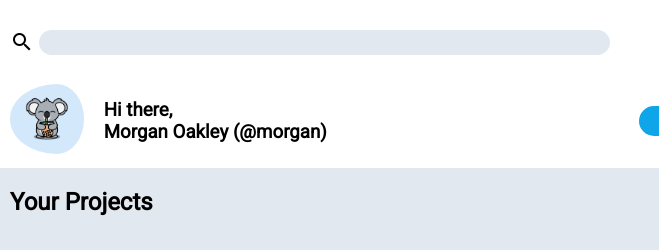
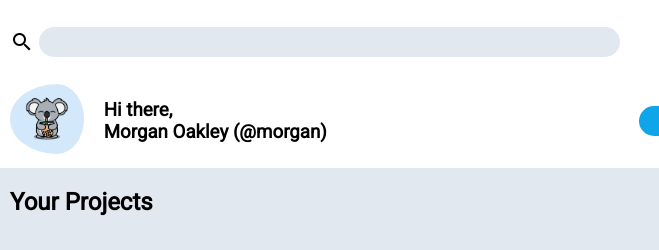
Before and after one commit to Nimidevs/dashboard-project, a plain HTML site: page index.html in a window 1280 px wide. Shown: the top 250 px of the page, 286-945 px from the left. Drawn offline with Linux system fonts and the light colour scheme.

Commit message:
modified header searchbar

```diff
--- a/style.css
+++ b/style.css
@@ -54,14 +54,17 @@ header{
 }
 header .searchbar input{
     max-width: 571px;
-    height: 25px;
+    height: 30px;
     width: 50vw;
     border-radius: 15px;
     background-color: rgba(226,232,240,255);
     border: none;
+    padding-left: 10px;
+    font-size: larger;
 }
-header .searchbar input:active{
+header .searchbar input:focus{
     border: none;
+    outline: none;
 }
 .button{
     display: flex;
```
